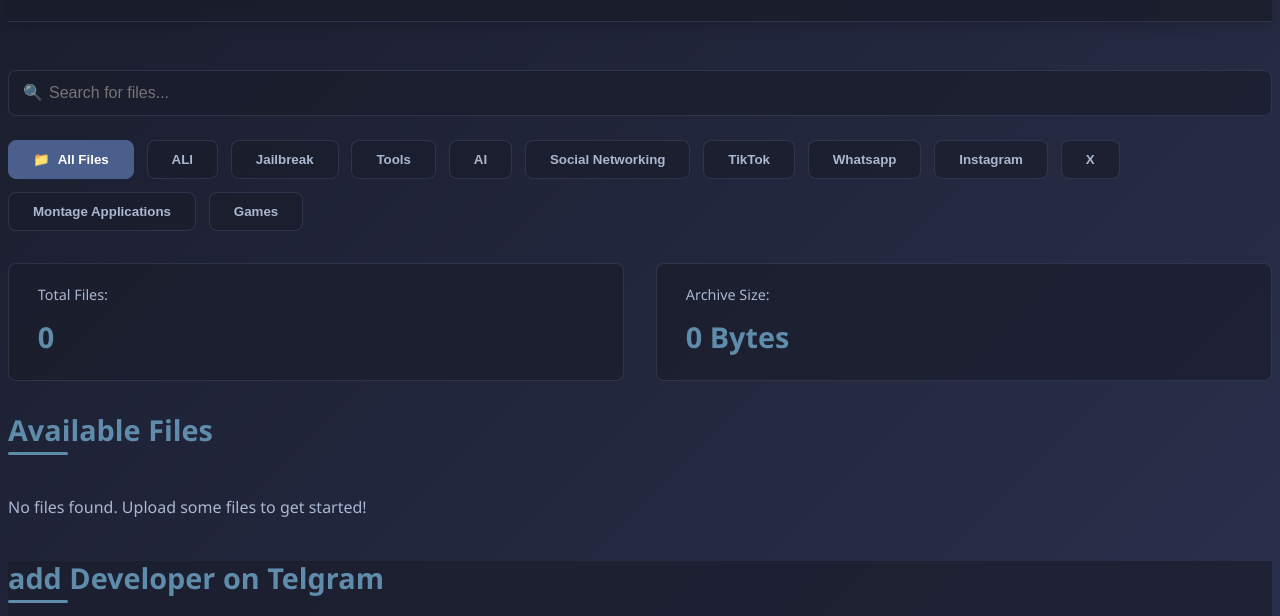
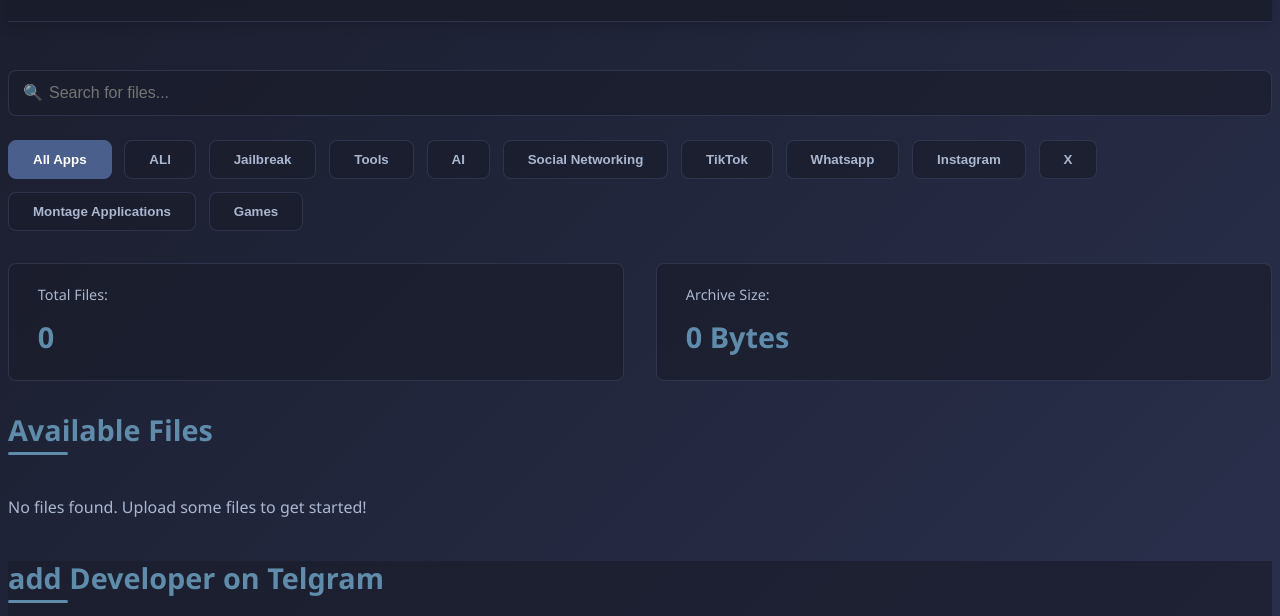
Before and after one commit to v505k/arab, a plain HTML site: page index.html in a window 1280 px wide. Shown: the part 154-770 px from the top of the page. Drawn offline with Linux system fonts and the light colour scheme; no server answers.

Commit message:
Update index.html

```diff
--- a/index.html
+++ b/index.html
@@ -18,7 +18,7 @@
                 <input type="text" id="searchInput" placeholder="Search for files...">
             </div>
             <div class="file-type-filter">
-                <button class="filter-btn active" data-type="all">All Files</button>
+                <button class="filter-btn active" data-type="All Apps">All Apps</button>
                 <button class="filter-btn" data-type="All">ALl</button>
                 <button class="filter-btn" data-type="Jailbreak">Jailbreak</button>
                 <button class="filter-btn" data-type="Tools">Tools</button>
```
